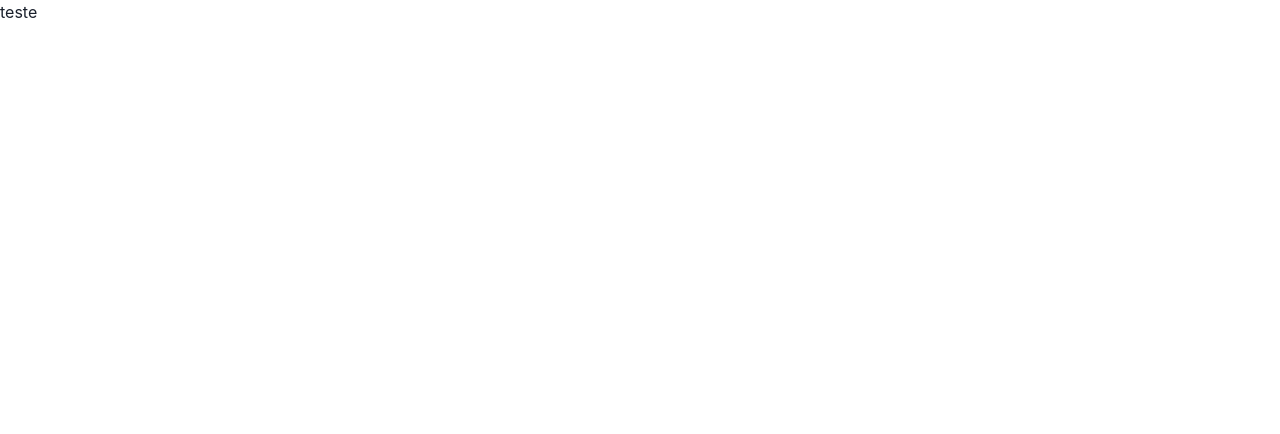
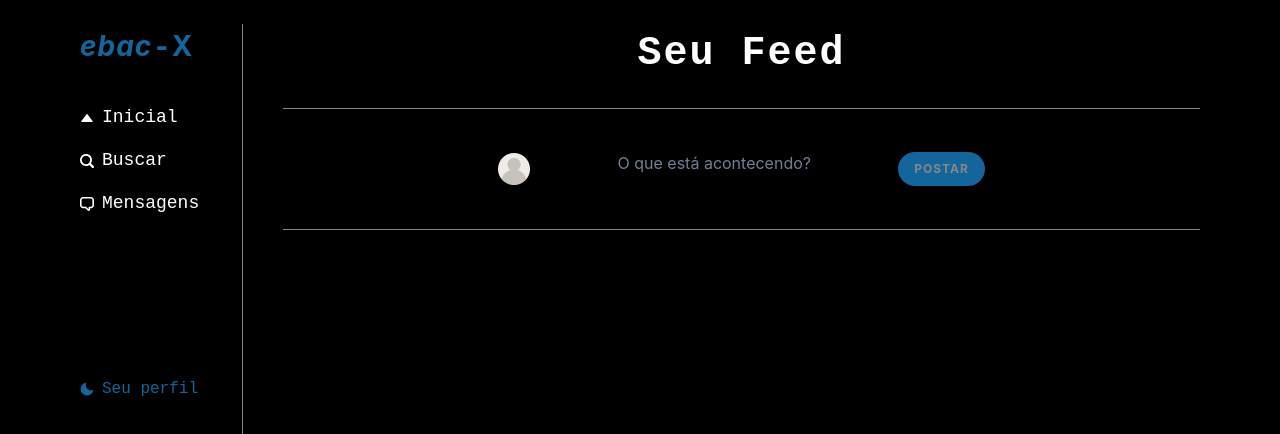
Before and after one commit to LeonardoSibuya/frontend-twitter-ebac, a Next.js app: page / in a window 1280 px wide. Shown: the top 434 px of the page. Built offline with nearby package versions, Linux system fonts and the light colour scheme.

Commit message:
FEAT: Iniciando a Home Page

```diff
--- a/src/app/page.tsx
+++ b/src/app/page.tsx
@@ -1,8 +1,63 @@
+'use client'
+
+import * as S from './styles'
+
+import Image from 'next/image';
+import { MoonIcon, Search2Icon, TriangleUpIcon, ChatIcon } from '@chakra-ui/icons'
+
+import profile from '../../public/profile.png'
+
 
 export default function Home() {
   return (
-    <div>
-      <h1>teste</h1>
-    </div>
+    <S.MainContent>
+      <S.Aside>
+        <h1>
+          <span>ebac</span>-X
+        </h1>
+
+        <S.ListLinks>
+          <li>
+            <TriangleUpIcon width='14px' />
+            <a href="">
+              Inicial
+            </a>
+          </li>
+
+          <li>
+            <Search2Icon width='14px' />
+            <a href="">
+              Buscar
+            </a>
+          </li>
+
+          <li>
+            <ChatIcon width='14px' />
+            <a href="">
+              Mensagens
+            </a>
+          </li>
+        </S.ListLinks>
+
+        <S.ProfileDiv>
+          <MoonIcon width='14px' color="#14659b" />
+          <a href=''>
+            Seu perfil
+          </a>
+        </S.ProfileDiv>
+      </S.Aside>
+
+      <S.HomePageSection>
+        <h2>Seu Feed</h2>
+
+        <S.CreatePostDiv>
+          <Image src={profile} alt="" />
+          <textarea placeholder='O que está acontecendo?'/>
+          <button>
+            Postar
+          </button>
+        </S.CreatePostDiv>
+      </S.HomePageSection>
+    </S.MainContent>
   );
 }
--- /dev/null
+++ b/src/app/styles.ts
@@ -0,0 +1,158 @@
+import styled from "styled-components"
+
+export const MainContent = styled.main`
+    padding: 24px 80px;
+
+    display: flex;
+    align-items: start;
+    justify-content: left;
+    gap: 40px;
+    background-color: #000;
+    height: 100vh;
+`
+
+export const Aside = styled.aside`
+    height: 90vh;
+    color: #fff;
+    width: 16%;
+    border-right: 1px solid #878787;
+
+    h1 {
+        font-size: 32px;
+        font-weight: bolder;
+        font-family: "Kode Mono", monospace;
+        letter-spacing: 1px;
+        color: #14659b;
+
+        span {
+            font-style: italic;
+            font-size: 28px;
+        }
+    }
+`
+
+export const ListLinks = styled.ul`
+    display: flex;
+    flex-direction: column;
+    align-items: start;
+    gap: 16px;
+    margin: 32px 0 160px;
+
+    li {
+        display: flex;
+        align-items: center;
+        gap: 8px;
+
+        a {
+            font-size: 18px;
+            font-family: "Kode Mono", monospace;
+
+            &:hover {
+                border-bottom: 1px solid #fff;
+                transition: 0.5s ease;
+                letter-spacing: 0.2px;
+            }
+        }
+    }
+`
+
+export const ProfileDiv = styled.div`
+    display: flex;
+    align-items: center;
+    justify-content: left;
+    gap: 8px;
+
+    a {
+        font-family: "Kode Mono", monospace;
+        font-size: 16px;
+        color: #14659b;
+
+        &:hover {
+            border-bottom: 1px solid #14659b;
+            letter-spacing: 0.2px;
+        }
+    }
+
+    img {
+        width: 24px;
+        height: 24px;
+    }
+`
+
+export const HomePageSection = styled.section`
+    margin: 0 auto;
+    width: 90%;
+
+    h2 {
+        text-align: center;
+        font-size: 40px;
+        font-family: "Kode Mono", monospace;
+        color: #fff;
+        font-weight: bold;
+        letter-spacing: 2px;
+    }
+`
+
+export const CreatePostDiv = styled.div`
+    display: flex;
+    align-items: center;
+    justify-content: center;
+    gap: 24px;
+    margin: 24px 0;
+    border-top: 1px solid #878787;
+    border-bottom: 1px solid #878787;
+    padding: 28px 0;
+
+    img {
+        width: 32px;
+        height: 32px;
+    }
+
+    textarea {
+        background-color: transparent;
+        outline: none;
+        padding: 12px 12px 0;
+        color: #ccc;
+        width: 320px;
+        border: 2px solid transparent;
+        border-radius: 16px;
+        resize: none;
+
+        &::placeholder {
+            text-align: center;
+        }
+
+        &:hover {
+            &::placeholder {
+                color: #fff;
+            }
+        }
+
+        &:focus {
+            border: 2px solid #14659b;
+
+            &::placeholder {
+                color: #14659b;
+            }
+        }
+    }
+
+    button {
+        background-color: #14659b;
+        color: #878787;
+        border-radius: 32px;
+        padding: 8px 16px;
+        font-weight: bold;
+        font-size: 12px;
+        letter-spacing: 1px;
+        text-transform: uppercase;
+
+        &:hover {
+            color: #ccc;
+        }
+
+        &:active {
+            background-color: #11507a;
+        }
+    }
+`
```
Also changed, not shown: public/profile.png (added).
